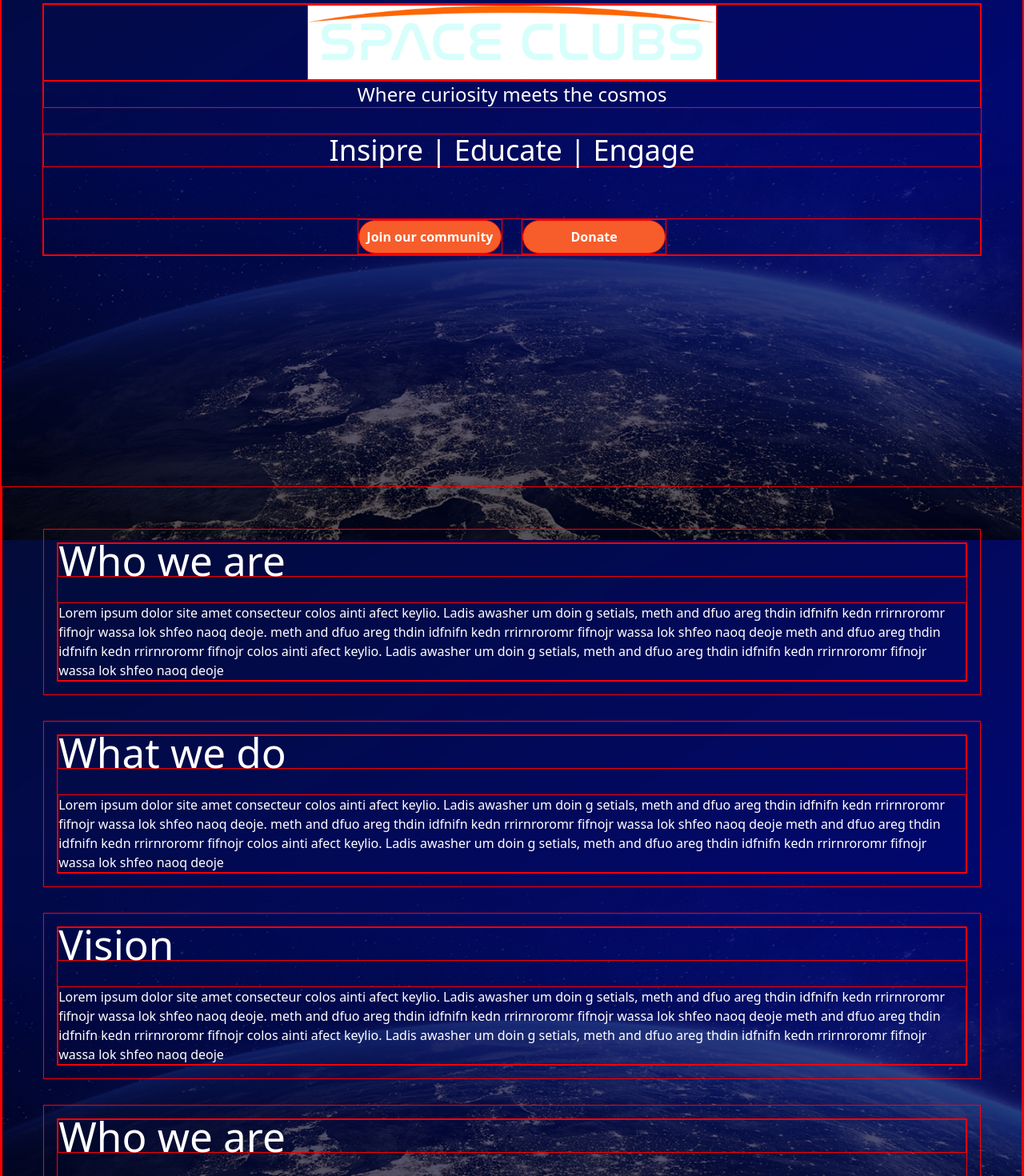
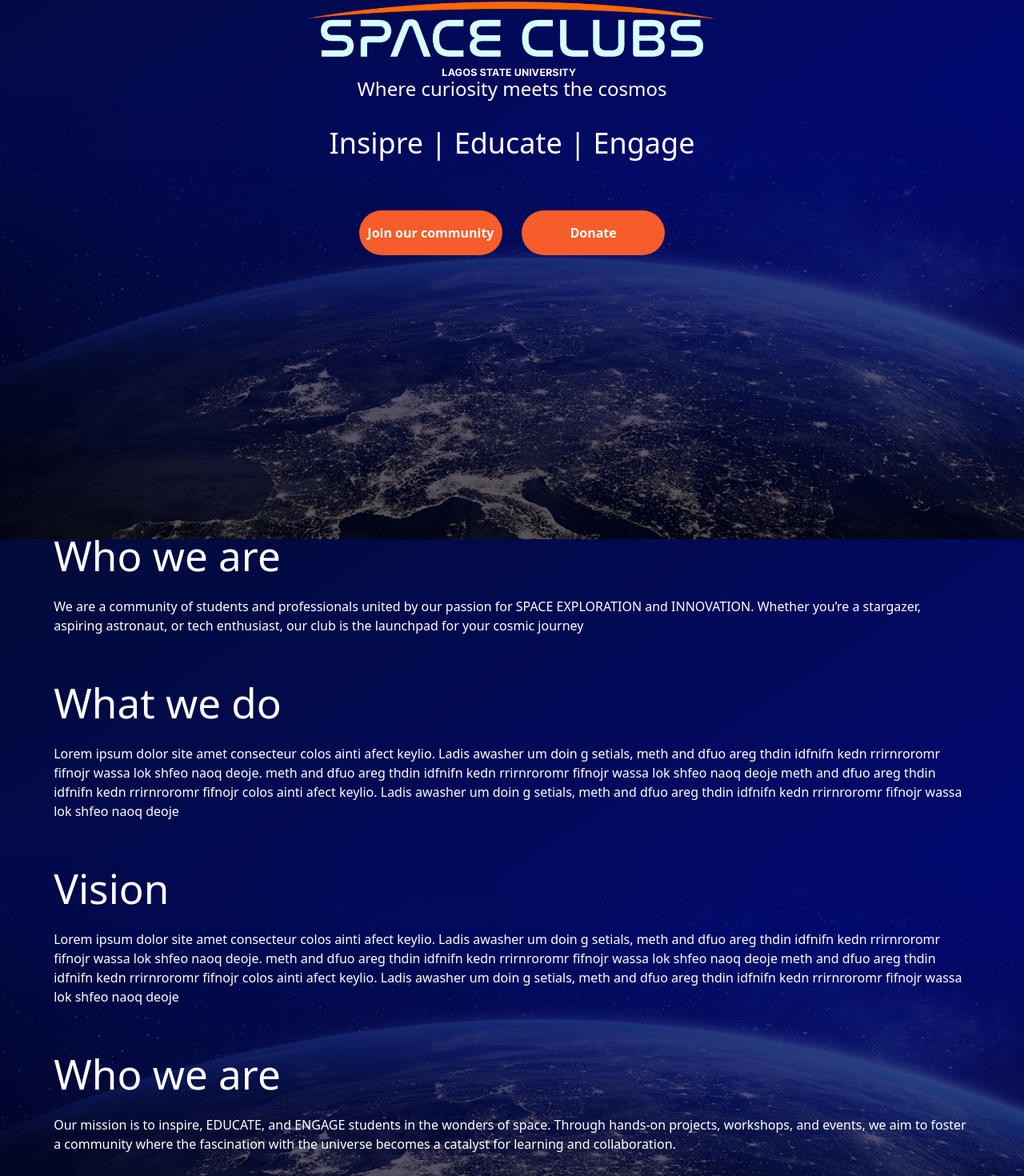
Before and after one commit to samuelajala01/space-clubs-lasu, a Next.js app: page / in a window 1280 px wide. Shown: the part 278-1748 px from the top of the page at 80% size. Built offline with nearby package versions, Linux system fonts and the light colour scheme.

Commit message:
feat: replace logo image and update text content in Home and HeroSection components

```diff
--- a/src/app/Components/HeroSection.jsx
+++ b/src/app/Components/HeroSection.jsx
@@ -1,5 +1,5 @@
 import Image from "next/image";
-import Logo from "../../../public/images/Logo.jpg";
+import Logo from "../../../public/images/Logo.png";
 import Link from "next/link";
 
 const HeroSection = () => {
@@ -23,12 +23,12 @@ const HeroSection = () => {
 
           <div className="mt-16 flex gap-6 text-center justify-center">
           <Link href='/'>
-        <button className="bg-[#f65d2a] text-white rounded-full py-2 w-[14vw] font-semibold">
+        <button className="bg-[#f65d2a] text-white rounded-full py-4 w-[14vw] font-semibold">
           Join our community
         </button>
         </Link>
         <Link href='/'>
-        <button className="bg-[#f65d2a] text-white rounded-full py-2 w-[14vw] font-semibold">
+        <button className="bg-[#f65d2a] text-white rounded-full py-4 w-[14vw] font-semibold">
           Donate
         </button>
         </Link>
--- a/src/app/Components/Navbar.jsx
+++ b/src/app/Components/Navbar.jsx
@@ -2,7 +2,7 @@
 
 import Image from "next/image";
 import Link from "next/link";
-import Logo from "../../../public/images/Logo.jpg";
+import Logo from "../../../public/images/Logo.png";
 import { useState } from "react";
 
 const Navbar = () => {
--- a/src/app/globals.css
+++ b/src/app/globals.css
@@ -3,7 +3,7 @@
 @tailwind utilities;
 
 *{
-  border: 1px solid red;
+  /* border: 1px solid red; */
 }
 
 body {
--- a/src/app/page.js
+++ b/src/app/page.js
@@ -11,14 +11,7 @@ export default function Home() {
           <div className="">
             <h2 className="text-4xl md:text-[4vw] mb-8">Who we are</h2>
             <p>
-              Lorem ipsum dolor site amet consecteur colos ainti afect keylio.
-              Ladis awasher um doin g setials, meth and dfuo areg thdin idfnifn
-              kedn rrirnroromr fifnojr wassa lok shfeo naoq deoje. meth and dfuo
-              areg thdin idfnifn kedn rrirnroromr fifnojr wassa lok shfeo naoq
-              deoje meth and dfuo areg thdin idfnifn kedn rrirnroromr fifnojr
-              colos ainti afect keylio. Ladis awasher um doin g setials, meth
-              and dfuo areg thdin idfnifn kedn rrirnroromr fifnojr wassa lok
-              shfeo naoq deoje
+            We are a community of students and professionals united by our passion for SPACE EXPLORATION and INNOVATION. Whether you’re a stargazer, aspiring astronaut, or tech enthusiast, our club is the launchpad for your cosmic journey
             </p>
           </div>
         </div>
@@ -56,14 +49,7 @@ export default function Home() {
           <div className="">
             <h2 className="text-4xl md:text-[4vw] mb-8">Who we are</h2>
             <p>
-              Lorem ipsum dolor site amet consecteur colos ainti afect keylio.
-              Ladis awasher um doin g setials, meth and dfuo areg thdin idfnifn
-              kedn rrirnroromr fifnojr wassa lok shfeo naoq deoje. meth and dfuo
-              areg thdin idfnifn kedn rrirnroromr fifnojr wassa lok shfeo naoq
-              deoje meth and dfuo areg thdin idfnifn kedn rrirnroromr fifnojr
-              colos ainti afect keylio. Ladis awasher um doin g setials, meth
-              and dfuo areg thdin idfnifn kedn rrirnroromr fifnojr wassa lok
-              shfeo naoq deoje
+            Our mission is to inspire, EDUCATE, and ENGAGE students in the wonders of space. Through hands-on projects, workshops, and events, we aim to foster a community where the fascination with the universe becomes a catalyst for learning and collaboration.
             </p>
           </div>
         </div>
```
Also changed, not shown: public/images/Logo.jpg (deleted), public/images/Logo.png (added).
